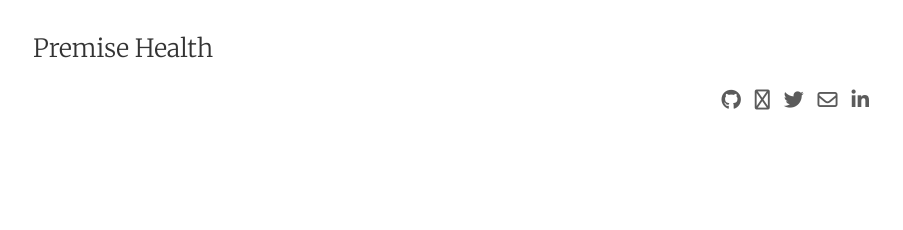
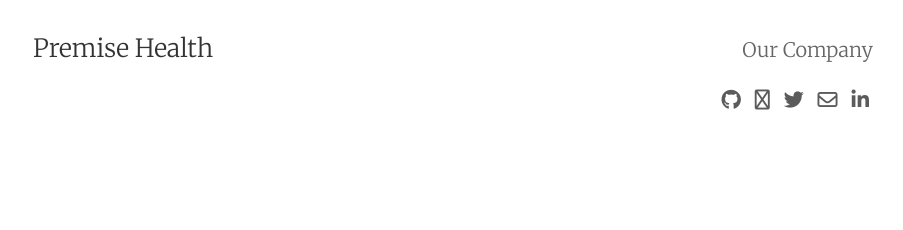
Before and after one commit to PremiseHealth/premisehealth.github.io, a Jekyll site: the page built from _posts/2016-10-13-welcome.md, in a window 1280 px wide. Shown: the top 230 px of the page, without its empty margins (187-1090 px from the left). Built offline with Jekyll 4.4.1, drawn with Linux system fonts in a browser that asks for light colours; nearby versions of some CDN libraries.

Commit message:
Add corporate link, add company linkedin

```diff
--- a/_config.yml
+++ b/_config.yml
@@ -49,7 +49,7 @@ twitter_username: PremiseHealth
 skype_username:
 steam_nickname:
 google_plus_id:
-linkedin_username: premise-health---onsite-health-programs
+linkedin_company: 3281403
 angellist_username:
 medium_id:
 bitcoin_url:
--- a/_includes/navigation.html
+++ b/_includes/navigation.html
@@ -1,3 +1,4 @@
+<a href="http://premisehealth.com">Our Company</a>
 {% for page in site.pages %}
     {% if page.tags contains "about" %}
         <a href="{{ page.url }}">{{ page.title }}</a>
--- a/_includes/social_links.html
+++ b/_includes/social_links.html
@@ -28,6 +28,9 @@
     {% if site.linkedin_username %}
       <a class="fa fa-linkedin" href="https://www.linkedin.com/in/{{ site.linkedin_username }}"></a>
     {% endif %}
+    {% if site.linkedin_company %}
+      <a class="fa fa-linkedin" href="https://www.linkedin.com/company/{{ site.linkedin_company }}"></a>
+    {% endif %}
     {% if site.angellist_username %}
       <a class="fa fa-angellist" href="https://angel.co/{{ site.angellist_username }}"></a>
     {% endif %}
```
